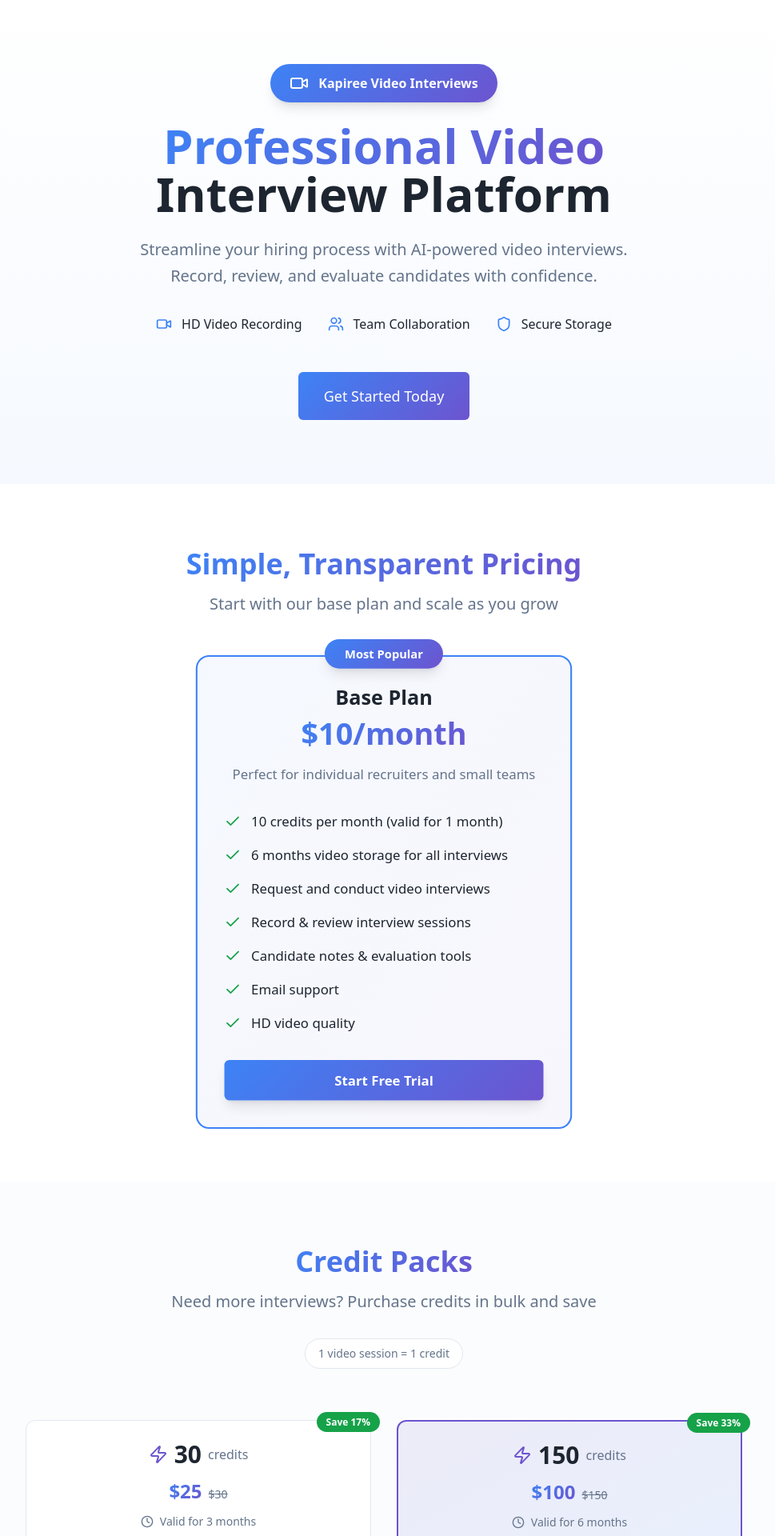
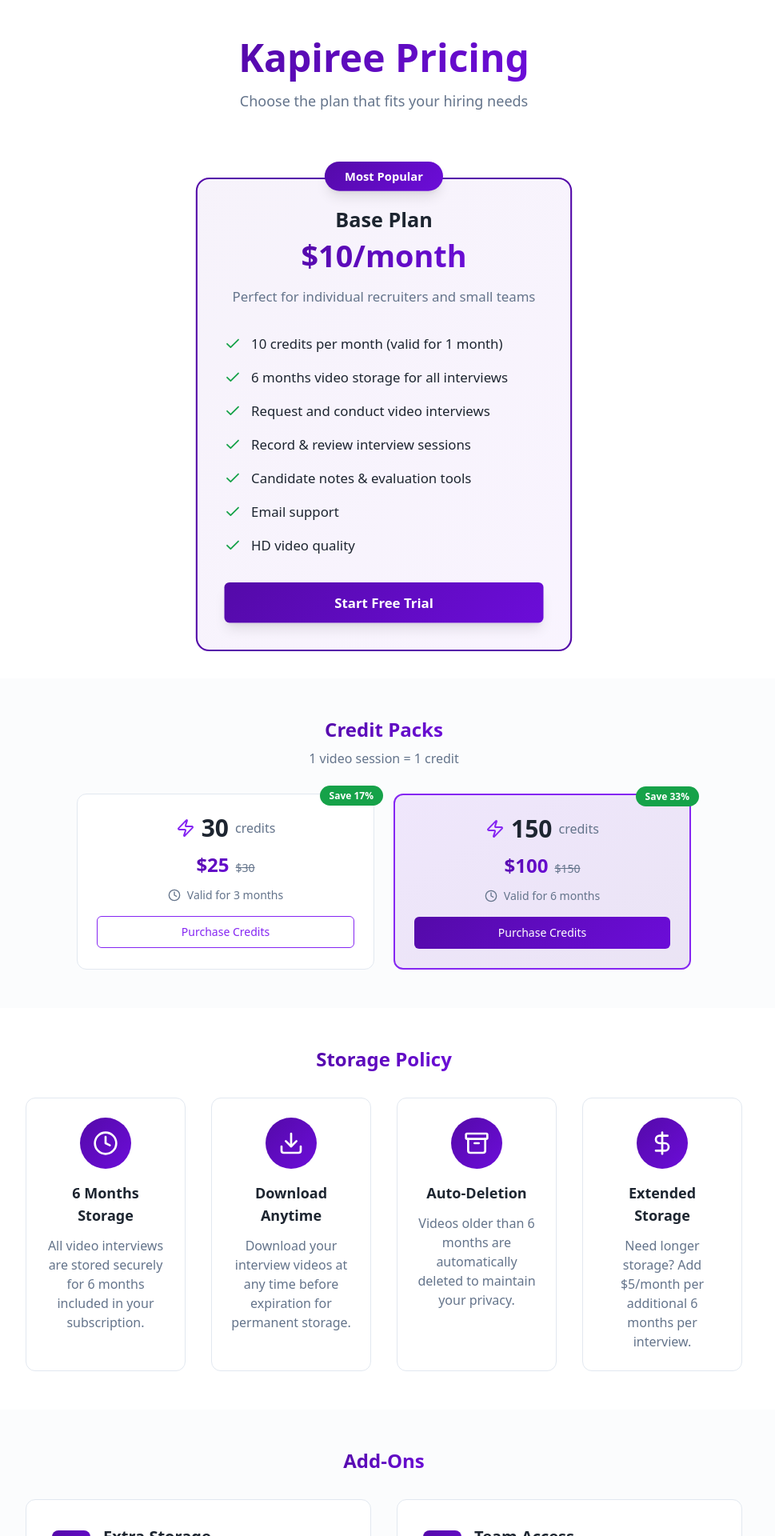
Before and after one commit to vmidhun/kapiree-pricing-plans, a React (Vite) app: page / in a window 1280 px wide. Shown: the top 1920 px of the page at 80% size, without its empty margins (160-1129 px from the left). Built offline with nearby package versions, Linux system fonts and the light colour scheme.

Commit message:
Refactor pricing page
Update pricing page to be more compact and only display pricing-related items. Apply primary color #5a189a to the design.

```diff
--- a/src/components/AddOns.tsx
+++ b/src/components/AddOns.tsx
@@ -30,17 +30,14 @@ export const AddOns = () => {
   ];
 
   return (
-    <section className="py-20 px-6">
+    <section className="py-12 px-6 bg-muted/30">
       <div className="max-w-4xl mx-auto">
-        <div className="text-center mb-16">
-          <h2 className="text-4xl font-bold mb-4">
+        <div className="text-center mb-8">
+          <h2 className="text-2xl font-bold mb-2">
             <span className="bg-gradient-primary bg-clip-text text-transparent">
-              Optional Add-Ons
+              Add-Ons
             </span>
           </h2>
-          <p className="text-xl text-muted-foreground">
-            Enhance your experience with additional features
-          </p>
         </div>
 
         <div className="grid md:grid-cols-2 gap-8">
--- a/src/components/PricingHero.tsx
+++ b/src/components/PricingHero.tsx
@@ -3,50 +3,16 @@ import { Video, Users, Shield } from "lucide-react";
 
 export const PricingHero = () => {
   return (
-    <section className="py-20 px-6 text-center bg-gradient-subtle">
-      <div className="max-w-4xl mx-auto animate-fade-up">
-        <div className="flex justify-center mb-6">
-          <div className="flex items-center gap-3 bg-gradient-primary text-white px-6 py-3 rounded-full shadow-lg">
-            <Video className="w-6 h-6" />
-            <span className="font-semibold">Kapiree Video Interviews</span>
-          </div>
-        </div>
-
-        <h1 className="text-5xl md:text-6xl font-bold mb-6 leading-tight">
+    <section className="py-12 px-6 text-center">
+      <div className="max-w-4xl mx-auto">
+        <h1 className="text-4xl md:text-5xl font-bold mb-4">
           <span className="bg-gradient-primary bg-clip-text text-transparent">
-            Professional Video
+            Kapiree Pricing
           </span>
-          <br />
-          <span className="text-foreground">Interview Platform</span>
         </h1>
-
-        <p className="text-xl text-muted-foreground mb-8 max-w-2xl mx-auto leading-relaxed">
-          Streamline your hiring process with AI-powered video interviews.
-          Record, review, and evaluate candidates with confidence.
+        <p className="text-lg text-muted-foreground">
+          Choose the plan that fits your hiring needs
         </p>
-
-        <div className="flex flex-wrap justify-center gap-8 mb-12">
-          <div className="flex items-center gap-3 text-foreground">
-            <Video className="w-5 h-5 text-primary" />
-            <span>HD Video Recording</span>
-          </div>
-          <div className="flex items-center gap-3 text-foreground">
-            <Users className="w-5 h-5 text-primary" />
-            <span>Team Collaboration</span>
-          </div>
-          <div className="flex items-center gap-3 text-foreground">
-            <Shield className="w-5 h-5 text-primary" />
-            <span>Secure Storage</span>
-          </div>
-        </div>
-
-        <Button
-          variant="hero"
-          size="lg"
-          className="text-lg px-8 py-4 h-auto animate-scale-in"
-        >
-          Get Started Today
-        </Button>
       </div>
     </section>
   );
--- a/src/components/StoragePolicy.tsx
+++ b/src/components/StoragePolicy.tsx
@@ -25,17 +25,14 @@ export const StoragePolicy = () => {
   ];
 
   return (
-    <section className="py-20 px-6 bg-muted/30">
-      <div className="max-w-6xl mx-auto">
-        <div className="text-center mb-16">
-          <h2 className="text-4xl font-bold mb-4">
+    <section className="py-12 px-6">
+      <div className="max-w-4xl mx-auto">
+        <div className="text-center mb-8">
+          <h2 className="text-2xl font-bold mb-2">
             <span className="bg-gradient-primary bg-clip-text text-transparent">
               Storage Policy
             </span>
           </h2>
-          <p className="text-xl text-muted-foreground max-w-2xl mx-auto">
-            Transparent and flexible storage options for your video interviews
-          </p>
         </div>
 
         <div className="grid md:grid-cols-2 lg:grid-cols-4 gap-8">
--- a/src/index.css
+++ b/src/index.css
@@ -10,19 +10,19 @@
     --background: 0 0% 100%;
     --foreground: 215 25% 15%;
 
-    /* Primary Brand - Professional Blue */
-    --primary: 217 91% 60%;
-    --primary-glow: 217 91% 70%;
-    --primary-dark: 217 91% 45%;
+    /* Primary Brand - Kapiree Purple */
+    --primary: 268 89% 35%;
+    --primary-glow: 268 89% 45%;
+    --primary-dark: 268 89% 25%;
 
     /* Secondary - Purple Accent */
-    --secondary-accent: 252 56% 57%;
-    --secondary-accent-light: 252 56% 67%;
+    --secondary-accent: 268 89% 55%;
+    --secondary-accent-light: 268 89% 65%;
 
     /* Gradients */
-    --gradient-primary: linear-gradient(135deg, hsl(217, 91%, 60%), hsl(252, 56%, 57%));
-    --gradient-secondary: linear-gradient(135deg, hsl(217, 91%, 70%), hsl(252, 56%, 67%));
-    --gradient-subtle: linear-gradient(180deg, hsl(0, 0%, 100%), hsl(217, 91%, 98%));
+    --gradient-primary: linear-gradient(135deg, hsl(268, 89%, 35%), hsl(268, 89%, 45%));
+    --gradient-secondary: linear-gradient(135deg, hsl(268, 89%, 45%), hsl(268, 89%, 55%));
+    --gradient-subtle: linear-gradient(180deg, hsl(0, 0%, 100%), hsl(268, 89%, 98%));
 
     /* Success & Feature Colors */
     --success: 142 76% 36%;
@@ -48,7 +48,7 @@
     --popover: 0 0% 100%;
     --popover-foreground: 222.2 84% 4.9%;
 
-    --primary: 217 91% 60%;
+    --primary: 268 89% 35%;
     --primary-foreground: 0 0% 100%;
 
     --secondary: 217 91% 98%;
--- a/src/pages/Index.tsx
+++ b/src/pages/Index.tsx
@@ -37,19 +37,8 @@ const Index = () => {
       <PricingHero />
 
       {/* Main Subscription */}
-      <section className="py-20 px-6">
-        <div className="max-w-6xl mx-auto">
-          <div className="text-center mb-16">
-            <h2 className="text-4xl font-bold mb-4">
-              <span className="bg-gradient-primary bg-clip-text text-transparent">
-                Simple, Transparent Pricing
-              </span>
-            </h2>
-            <p className="text-xl text-muted-foreground">
-              Start with our base plan and scale as you grow
-            </p>
-          </div>
-
+      <section className="py-12 px-6">
+        <div className="max-w-4xl mx-auto">
           <div className="flex justify-center">
             <div className="w-full max-w-md">
               <PricingCard
@@ -67,23 +56,20 @@ const Index = () => {
       </section>
 
       {/* Credit System */}
-      <section className="py-20 px-6 bg-muted/30">
-        <div className="max-w-6xl mx-auto">
-          <div className="text-center mb-16">
-            <h2 className="text-4xl font-bold mb-4">
+      <section className="py-12 px-6 bg-muted/30">
+        <div className="max-w-4xl mx-auto">
+          <div className="text-center mb-8">
+            <h2 className="text-2xl font-bold mb-2">
               <span className="bg-gradient-primary bg-clip-text text-transparent">
                 Credit Packs
               </span>
             </h2>
-            <p className="text-xl text-muted-foreground mb-8">
-              Need more interviews? Purchase credits in bulk and save
+            <p className="text-muted-foreground mb-4">
+              1 video session = 1 credit
             </p>
-            <div className="inline-flex items-center gap-2 bg-card px-4 py-2 rounded-full border">
-              <span className="text-sm text-muted-foreground">1 video session = 1 credit</span>
-            </div>
           </div>
 
-          <div className="grid md:grid-cols-2 gap-8 max-w-4xl mx-auto">
+          <div className="grid md:grid-cols-2 gap-6 max-w-3xl mx-auto">
             <CreditCard
               credits={30}
               price="$25"
@@ -105,32 +91,6 @@ const Index = () => {
 
       <StoragePolicy />
       <AddOns />
-
-      {/* CTA Section */}
-      <section className="py-20 px-6 bg-gradient-subtle">
-        <div className="max-w-4xl mx-auto text-center">
-          <h2 className="text-4xl font-bold mb-6">
-            Ready to Transform Your <br />
-            <span className="bg-gradient-primary bg-clip-text text-transparent">
-              Hiring Process?
-            </span>
-          </h2>
-          <p className="text-xl text-muted-foreground mb-8">
-            Join thousands of companies already using Kapiree to find the best talent
-          </p>
-          <div className="flex flex-col sm:flex-row gap-4 justify-center">
-            <button
-              onClick={() => handleSubscribe("Base Plan")}
-              className="px-8 py-4 bg-gradient-primary text-white rounded-lg font-semibold hover:bg-gradient-secondary transition-all duration-300 shadow-lg hover:shadow-xl"
-            >
-              Start Your Free Trial
-            </button>
-            <button className="px-8 py-4 border border-primary text-primary rounded-lg font-semibold hover:bg-primary hover:text-white transition-all duration-300">
-              Schedule Demo
-            </button>
-          </div>
-        </div>
-      </section>
     </div>
   );
 };
```
